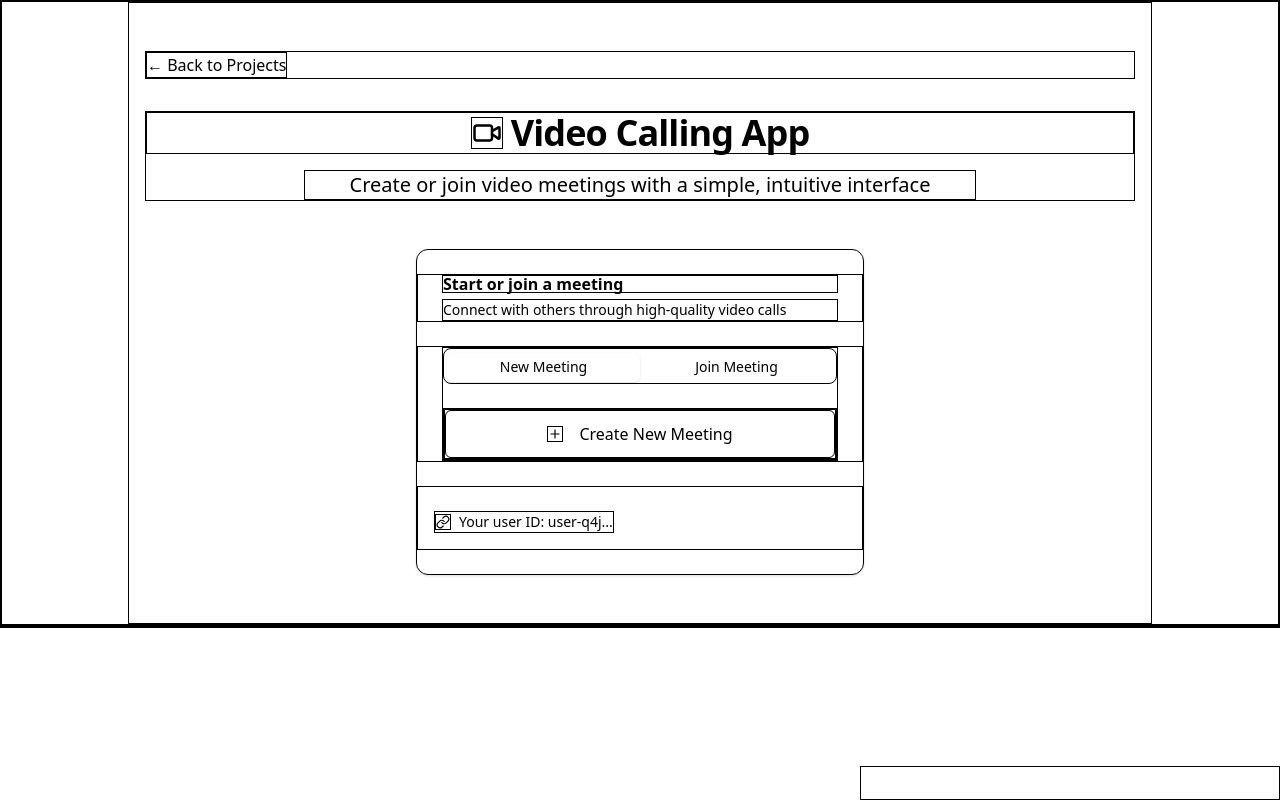
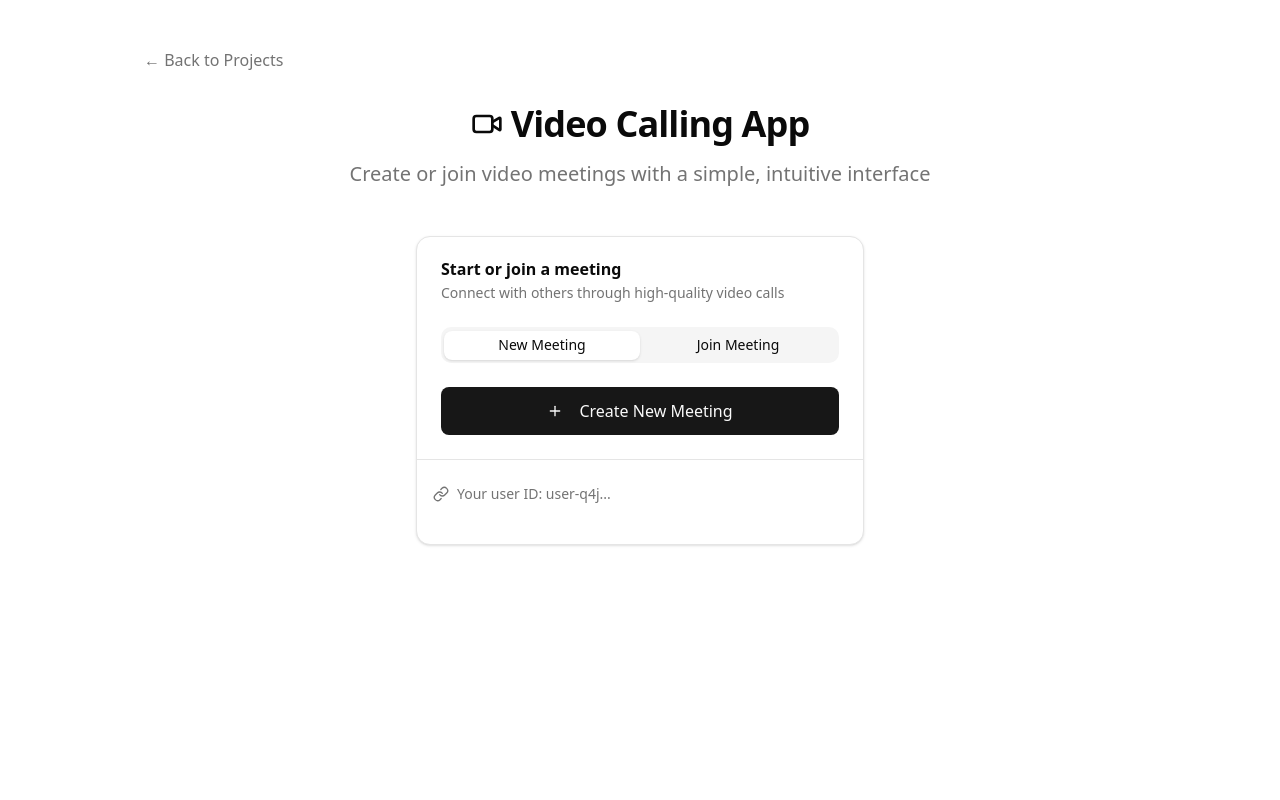
Before and after one commit to sundaram2021/typescript-projects, a Next.js app: page /video-call in a window 1280 px wide. Built offline with nearby package versions, Linux system fonts and the light colour scheme.

Commit message:
fixed styling issues

```diff
--- a/package.json
+++ b/package.json
@@ -29,6 +29,7 @@
     "react-dom": "^19.0.0",
     "sonner": "^2.0.1",
     "tailwind-merge": "^3.0.2",
+    "tailwindcss-animate": "^1.0.7",
     "tw-animate-css": "^1.2.4",
     "uuid": "^11.1.0"
   },
--- a/src/app/globals.css
+++ b/src/app/globals.css
@@ -1,57 +1,123 @@
 @import "tailwindcss";
 @import "tw-animate-css";
 
+@custom-variant dark (&:is(.dark *));
+
+@theme inline {
+  --color-background: var(--background);
+  --color-foreground: var(--foreground);
+  --font-sans: var(--font-geist-sans);
+  --font-mono: var(--font-geist-mono);
+  --color-sidebar-ring: var(--sidebar-ring);
+  --color-sidebar-border: var(--sidebar-border);
+  --color-sidebar-accent-foreground: var(--sidebar-accent-foreground);
+  --color-sidebar-accent: var(--sidebar-accent);
+  --color-sidebar-primary-foreground: var(--sidebar-primary-foreground);
+  --color-sidebar-primary: var(--sidebar-primary);
+  --color-sidebar-foreground: var(--sidebar-foreground);
+  --color-sidebar: var(--sidebar);
+  --color-chart-5: var(--chart-5);
+  --color-chart-4: var(--chart-4);
+  --color-chart-3: var(--chart-3);
+  --color-chart-2: var(--chart-2);
+  --color-chart-1: var(--chart-1);
+  --color-ring: var(--ring);
+  --color-input: var(--input);
+  --color-border: var(--border);
+  --color-destructive: var(--destructive);
+  --color-accent-foreground: var(--accent-foreground);
+  --color-accent: var(--accent);
+  --color-muted-foreground: var(--muted-foreground);
+  --color-muted: var(--muted);
+  --color-secondary-foreground: var(--secondary-foreground);
+  --color-secondary: var(--secondary);
+  --color-primary-foreground: var(--primary-foreground);
+  --color-primary: var(--primary);
+  --color-popover-foreground: var(--popover-foreground);
+  --color-popover: var(--popover);
+  --color-card-foreground: var(--card-foreground);
+  --color-card: var(--card);
+  --radius-sm: calc(var(--radius) - 4px);
+  --radius-md: calc(var(--radius) - 2px);
+  --radius-lg: var(--radius);
+  --radius-xl: calc(var(--radius) + 4px);
+}
+
 :root {
-  --background: 0 0% 3.9%;
-  --foreground: 0 0% 98%;
-  --card: 0 0% 3.9%;
-  --card-foreground: 0 0% 98%;
-  --popover: 0 0% 3.9%;
-  --popover-foreground: 0 0% 98%;
-  --primary: 217.2 91.2% 59.8%;
-  --primary-foreground: 222.2 47.4% 11.2%;
-  --secondary: 217.2 32.6% 17.5%;
-  --secondary-foreground: 210 40% 98%;
-  --muted: 217.2 32.6% 17.5%;
-  --muted-foreground: 215 20.2% 65.1%;
-  --accent: 217.2 32.6% 17.5%;
-  --accent-foreground: 210 40% 98%;
-  --destructive: 0 62.8% 30.6%;
-  --destructive-foreground: 210 40% 98%;
-  --border: 217.2 32.6% 17.5%;
-  --input: 217.2 32.6% 17.5%;
-  --ring: 224.3 76.3% 48%;
+  --radius: 0.625rem;
+  --background: oklch(1 0 0);
+  --foreground: oklch(0.145 0 0);
+  --card: oklch(1 0 0);
+  --card-foreground: oklch(0.145 0 0);
+  --popover: oklch(1 0 0);
+  --popover-foreground: oklch(0.145 0 0);
+  --primary: oklch(0.205 0 0);
+  --primary-foreground: oklch(0.985 0 0);
+  --secondary: oklch(0.97 0 0);
+  --secondary-foreground: oklch(0.205 0 0);
+  --muted: oklch(0.97 0 0);
+  --muted-foreground: oklch(0.556 0 0);
+  --accent: oklch(0.97 0 0);
+  --accent-foreground: oklch(0.205 0 0);
+  --destructive: oklch(0.577 0.245 27.325);
+  --border: oklch(0.922 0 0);
+  --input: oklch(0.922 0 0);
+  --ring: oklch(0.708 0 0);
+  --chart-1: oklch(0.646 0.222 41.116);
+  --chart-2: oklch(0.6 0.118 184.704);
+  --chart-3: oklch(0.398 0.07 227.392);
+  --chart-4: oklch(0.828 0.189 84.429);
+  --chart-5: oklch(0.769 0.188 70.08);
+  --sidebar: oklch(0.985 0 0);
+  --sidebar-foreground: oklch(0.145 0 0);
+  --sidebar-primary: oklch(0.205 0 0);
+  --sidebar-primary-foreground: oklch(0.985 0 0);
+  --sidebar-accent: oklch(0.97 0 0);
+  --sidebar-accent-foreground: oklch(0.205 0 0);
+  --sidebar-border: oklch(0.922 0 0);
+  --sidebar-ring: oklch(0.708 0 0);
 }
 
 .dark {
-  --background: 0 0% 3.9%;
-  --foreground: 0 0% 98%;
-  --card: 0 0% 3.9%;
-  --card-foreground: 0 0% 98%;
-  --popover: 0 0% 3.9%;
-  --popover-foreground: 0 0% 98%;
-  --primary: 217.2 91.2% 59.8%;
-  --primary-foreground: 222.2 47.4% 11.2%;
-  --secondary: 217.2 32.6% 17.5%;
-  --secondary-foreground: 210 40% 98%;
-  --muted: 217.2 32.6% 17.5%;
-  --muted-foreground: 215 20.2% 65.1%;
-  --accent: 217.2 32.6% 17.5%;
-  --accent-foreground: 210 40% 98%;
-  --destructive: 0 62.8% 30.6%;
-  --destructive-foreground: 210 40% 98%;
-  --border: 217.2 32.6% 17.5%;
-  --input: 217.2 32.6% 17.5%;
-  --ring: 224.3 76.3% 48%;
+  --background: oklch(0.145 0 0);
+  --foreground: oklch(0.985 0 0);
+  --card: oklch(0.205 0 0);
+  --card-foreground: oklch(0.985 0 0);
+  --popover: oklch(0.205 0 0);
+  --popover-foreground: oklch(0.985 0 0);
+  --primary: oklch(0.922 0 0);
+  --primary-foreground: oklch(0.205 0 0);
+  --secondary: oklch(0.269 0 0);
+  --secondary-foreground: oklch(0.985 0 0);
+  --muted: oklch(0.269 0 0);
+  --muted-foreground: oklch(0.708 0 0);
+  --accent: oklch(0.269 0 0);
+  --accent-foreground: oklch(0.985 0 0);
+  --destructive: oklch(0.704 0.191 22.216);
+  --border: oklch(1 0 0 / 10%);
+  --input: oklch(1 0 0 / 15%);
+  --ring: oklch(0.556 0 0);
+  --chart-1: oklch(0.488 0.243 264.376);
+  --chart-2: oklch(0.696 0.17 162.48);
+  --chart-3: oklch(0.769 0.188 70.08);
+  --chart-4: oklch(0.627 0.265 303.9);
+  --chart-5: oklch(0.645 0.246 16.439);
+  --sidebar: oklch(0.205 0 0);
+  --sidebar-foreground: oklch(0.985 0 0);
+  --sidebar-primary: oklch(0.488 0.243 264.376);
+  --sidebar-primary-foreground: oklch(0.985 0 0);
+  --sidebar-accent: oklch(0.269 0 0);
+  --sidebar-accent-foreground: oklch(0.985 0 0);
+  --sidebar-border: oklch(1 0 0 / 10%);
+  --sidebar-ring: oklch(0.556 0 0);
 }
 
 @layer base {
   * {
-    @apply border;
+    @apply border-border outline-ring/50;
   }
   body {
-    background-color: var(--background);
-    color: var(--foreground);
+    @apply bg-background text-foreground;
   }
 }
 
@@ -69,6 +135,23 @@
     animation: sound-wave 1s infinite;
     animation-delay: 0.4s;
   }
+
+  /* Add these new utility classes */
+  .video-container {
+    position: relative;
+    width: 100%;
+    height: 100%;
+    overflow: hidden;
+  }
+
+  .video-element {
+    position: absolute;
+    top: 0;
+    left: 0;
+    width: 100%;
+    height: 100%;
+    object-fit: cover;
+  }
 }
 
 @keyframes sound-wave {
@@ -80,3 +163,25 @@
     height: 12px;
   }
 }
+
+/* Add these to ensure proper video display */
+video {
+  width: 100%;
+  height: 100%;
+  object-fit: cover;
+}
+
+.grid {
+  height: 100%;
+}
+
+.card {
+  height: 100%;
+  display: flex;
+  flex-direction: column;
+}
+
+.card > div:first-child {
+  flex: 1;
+  position: relative;
+}
```
Also changed, not shown: src/app/video-call/meeting/[meetingId]/page.tsx (+82 -81 lines), 1 other file (tests, documents, lock files or other folders).
